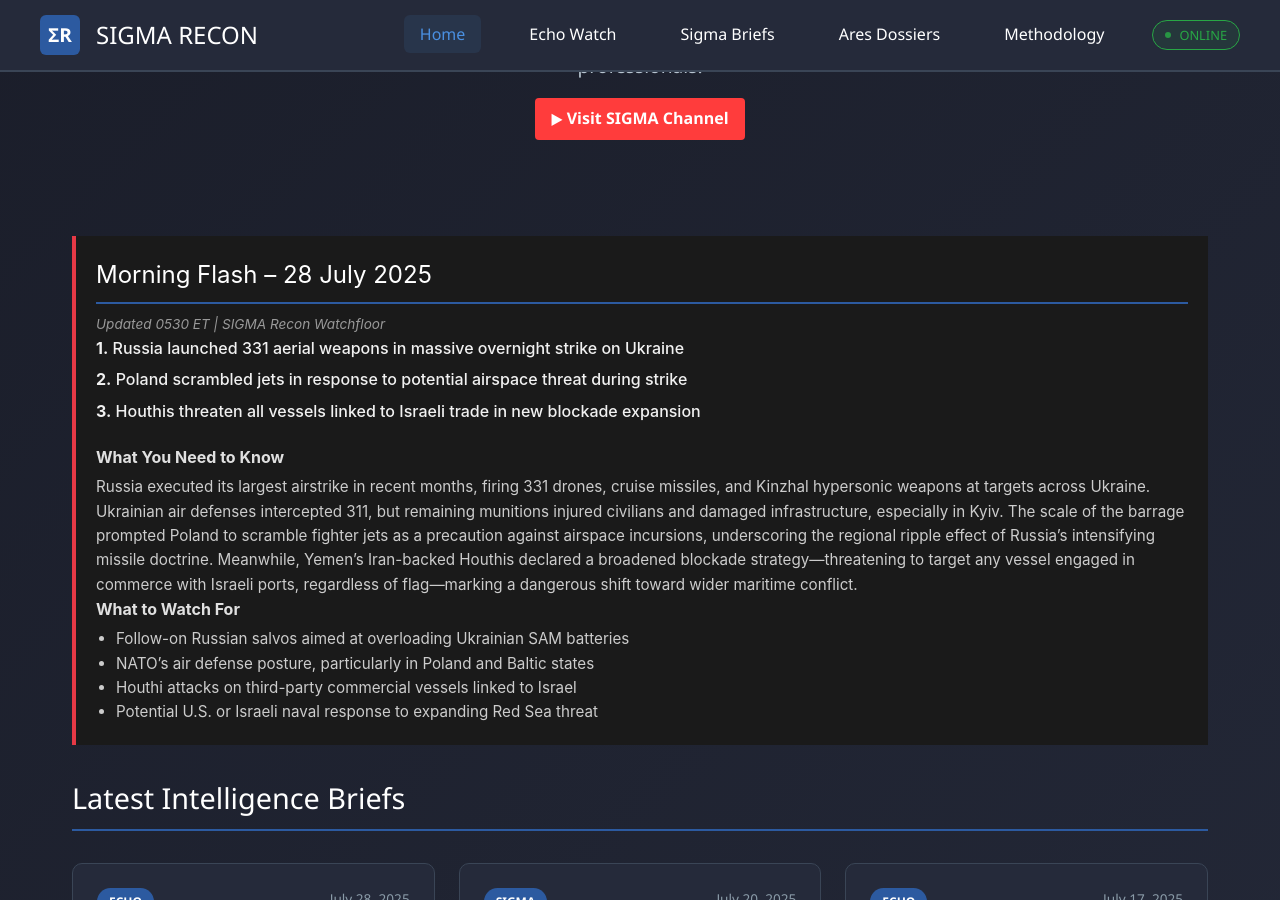
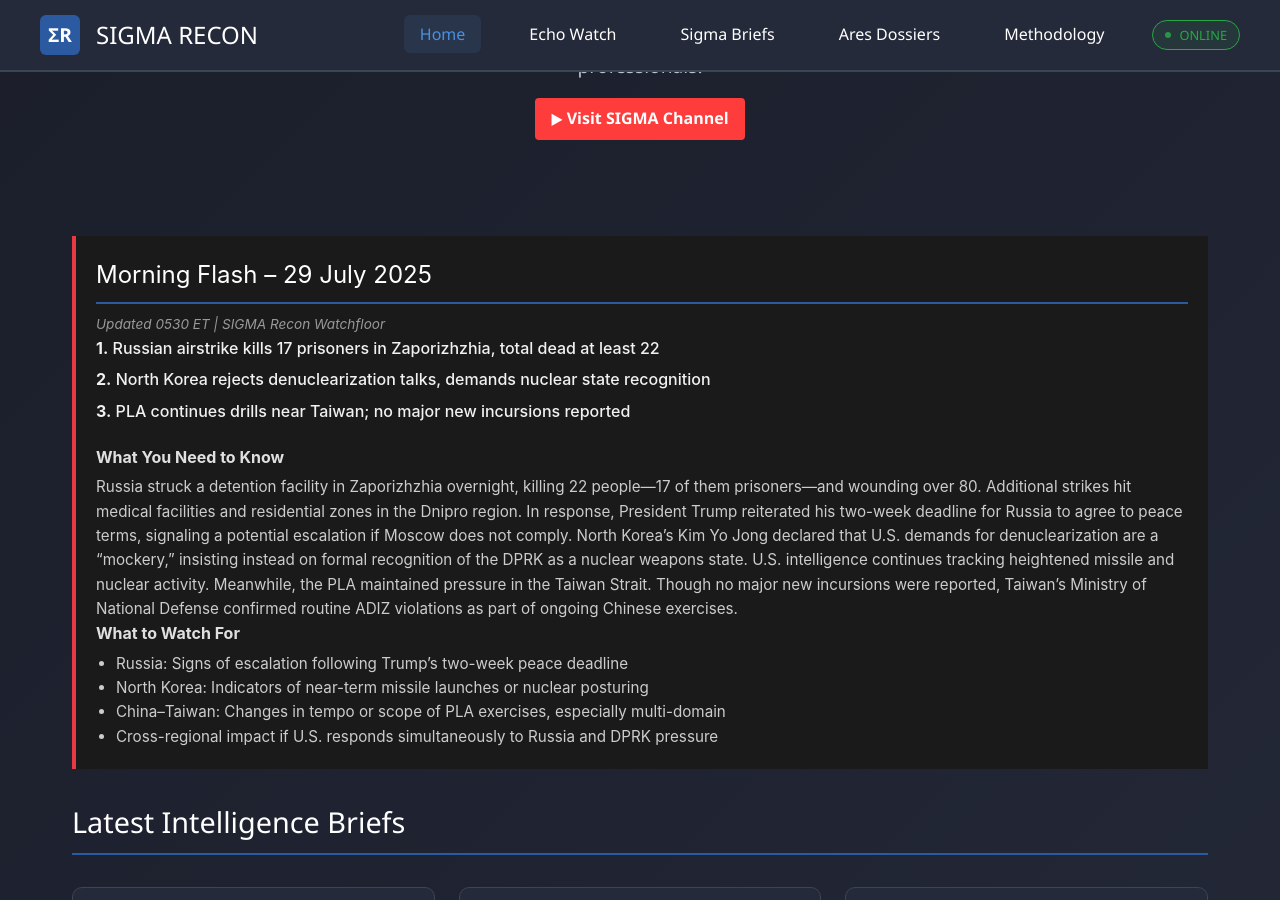
Before and after one commit to Monster52/SIGMA_Recon, a Jekyll site: the page built from index.html, in a window 1280 px wide and 900 px high, scrolled down 242 px. Built offline with Jekyll 4.4.1, drawn with Linux system fonts in a browser that asks for light colours; comment, search, counter and statistics services are not loaded.

Commit message:
Update MFR

```diff
--- a/index.html
+++ b/index.html
@@ -15,27 +15,31 @@ title: SIGMA Recon - Strategic Intelligence Portal
 
 <!-- Morning Flash Module -->
 <div class="morning-flash-container">
-  <h2 class="section-title">Morning Flash – 28 July 2025</h2>
+  <h2 class="section-title">Morning Flash – 29 July 2025</h2>
     <p class="flash-timestamp">Updated 0530 ET | SIGMA Recon Watchfloor</p>
 
   <ul class="flash-bullets">
-    <li><strong>1.</strong> Russia launched 331 aerial weapons in massive overnight strike on Ukraine</li>
-    <li><strong>2.</strong> Poland scrambled jets in response to potential airspace threat during strike</li>
-    <li><strong>3.</strong> Houthis threaten all vessels linked to Israeli trade in new blockade expansion</li>
+    <li><strong>1.</strong> Russian airstrike kills 17 prisoners in Zaporizhzhia, total dead at least 22</li>
+    <li><strong>2.</strong> North Korea rejects denuclearization talks, demands nuclear state recognition</li>
+    <li><strong>3.</strong> PLA continues drills near Taiwan; no major new incursions reported</li>
   </ul>
   <div class="flash-subsections">
     <div class="flash-need-to-know">
       <h4>What You Need to Know</h4>
-      <p>Russia executed its largest airstrike in recent months, firing 331 drones, cruise missiles, and Kinzhal hypersonic weapons at targets across Ukraine. Ukrainian air defenses intercepted 311, but remaining munitions injured civilians and damaged infrastructure, especially in Kyiv. The scale of the barrage prompted Poland to scramble fighter jets as a precaution against airspace incursions, underscoring the regional ripple effect of Russia’s intensifying missile doctrine. Meanwhile, Yemen’s Iran-backed Houthis declared a broadened blockade strategy—threatening to target any vessel engaged in commerce with Israeli ports, regardless of flag—marking a dangerous shift toward wider maritime conflict.
+      <p>Russia struck a detention facility in Zaporizhzhia overnight, killing 22 people—17 of them prisoners—and wounding over 80. Additional strikes hit medical facilities and residential zones in the Dnipro region. In response, President Trump reiterated his two-week deadline for Russia to agree to peace terms, signaling a potential escalation if Moscow does not comply.
+
+North Korea’s Kim Yo Jong declared that U.S. demands for denuclearization are a “mockery,” insisting instead on formal recognition of the DPRK as a nuclear weapons state. U.S. intelligence continues tracking heightened missile and nuclear activity.
+
+Meanwhile, the PLA maintained pressure in the Taiwan Strait. Though no major new incursions were reported, Taiwan’s Ministry of National Defense confirmed routine ADIZ violations as part of ongoing Chinese exercises.
       </p>
     </div>
     <div class="flash-watch-for">
       <h4>What to Watch For</h4>
       <ul>
-        <li> Follow-on Russian salvos aimed at overloading Ukrainian SAM batteries</li>
-        <li> NATO’s air defense posture, particularly in Poland and Baltic states</li>
-        <li> Houthi attacks on third-party commercial vessels linked to Israel</li>
-        <li> Potential U.S. or Israeli naval response to expanding Red Sea threat</li>
+        <li> Russia: Signs of escalation following Trump’s two-week peace deadline</li>
+        <li> North Korea: Indicators of near-term missile launches or nuclear posturing</li>
+        <li> China–Taiwan: Changes in tempo or scope of PLA exercises, especially multi-domain</li>
+        <li> Cross-regional impact if U.S. responds simultaneously to Russia and DPRK pressure</li>
       </ul>
     </div>
   </div>
```
